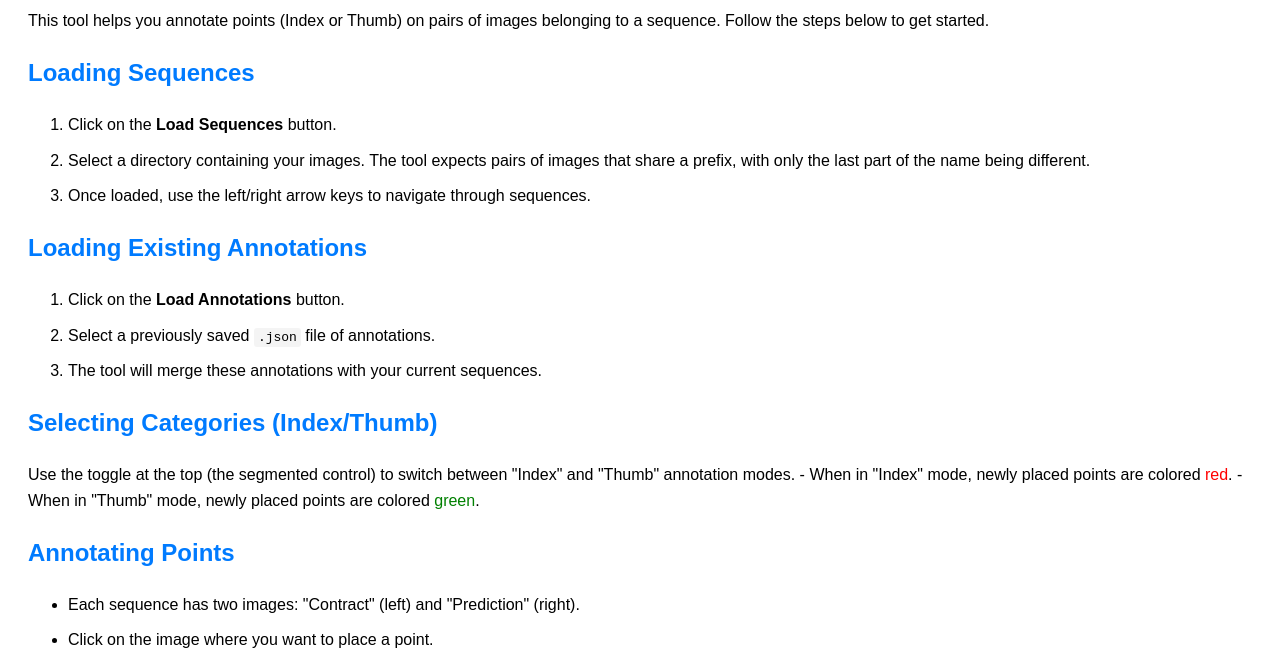
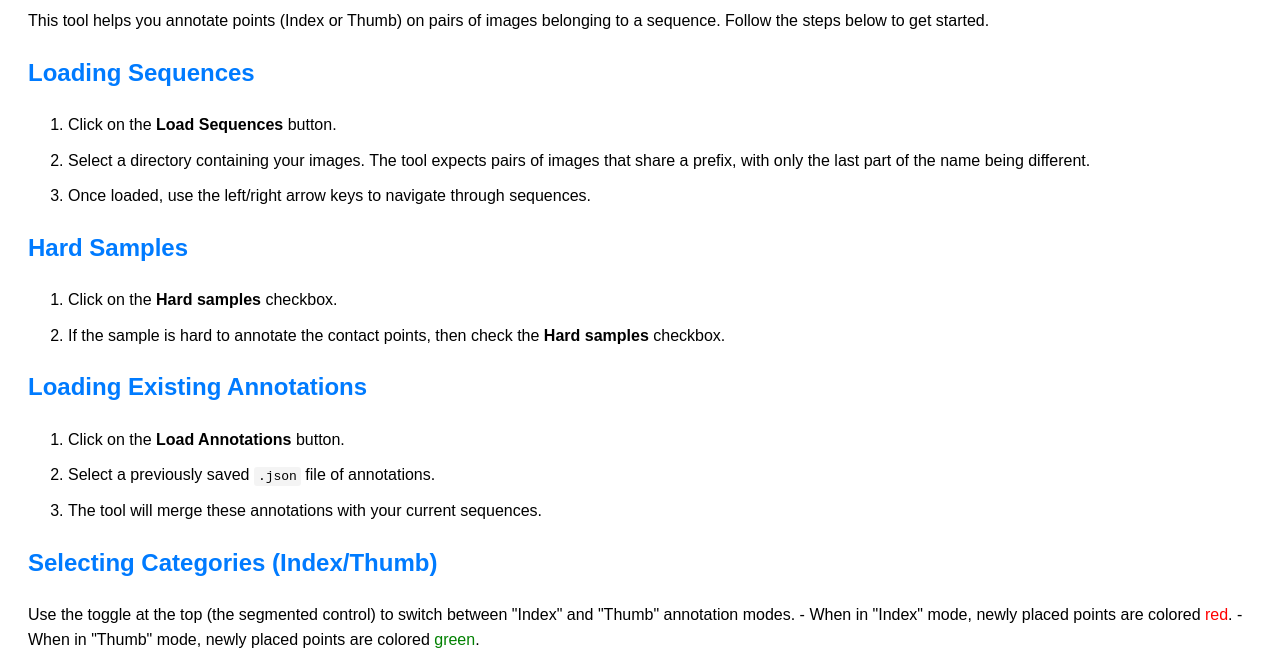
Before and after one commit to Leroieternel/Point-annotation-tool, a plain HTML site: page readme.html in a window 1280 px wide. Shown: the part 114-774 px from the top of the page. Drawn offline with Linux system fonts and the light colour scheme.

Commit message:
update checkbox readme

```diff
--- a/readme.html
+++ b/readme.html
@@ -40,6 +40,12 @@
         <li>Click on the <strong>Load Sequences</strong> button.</li>
         <li>Select a directory containing your images. The tool expects pairs of images that share a prefix, with only the last part of the name being different.</li>
         <li>Once loaded, use the left/right arrow keys to navigate through sequences.</li>
+    </ol>
+
+    <h2>Hard Samples</h2>
+    <ol>
+        <li>Click on the <strong>Hard samples</strong> checkbox.</li>
+        <li>If the sample is hard to annotate the contact points, then check the <strong>Hard samples</strong> checkbox.</li>
     </ol>
 
     <h2>Loading Existing Annotations</h2>
```
